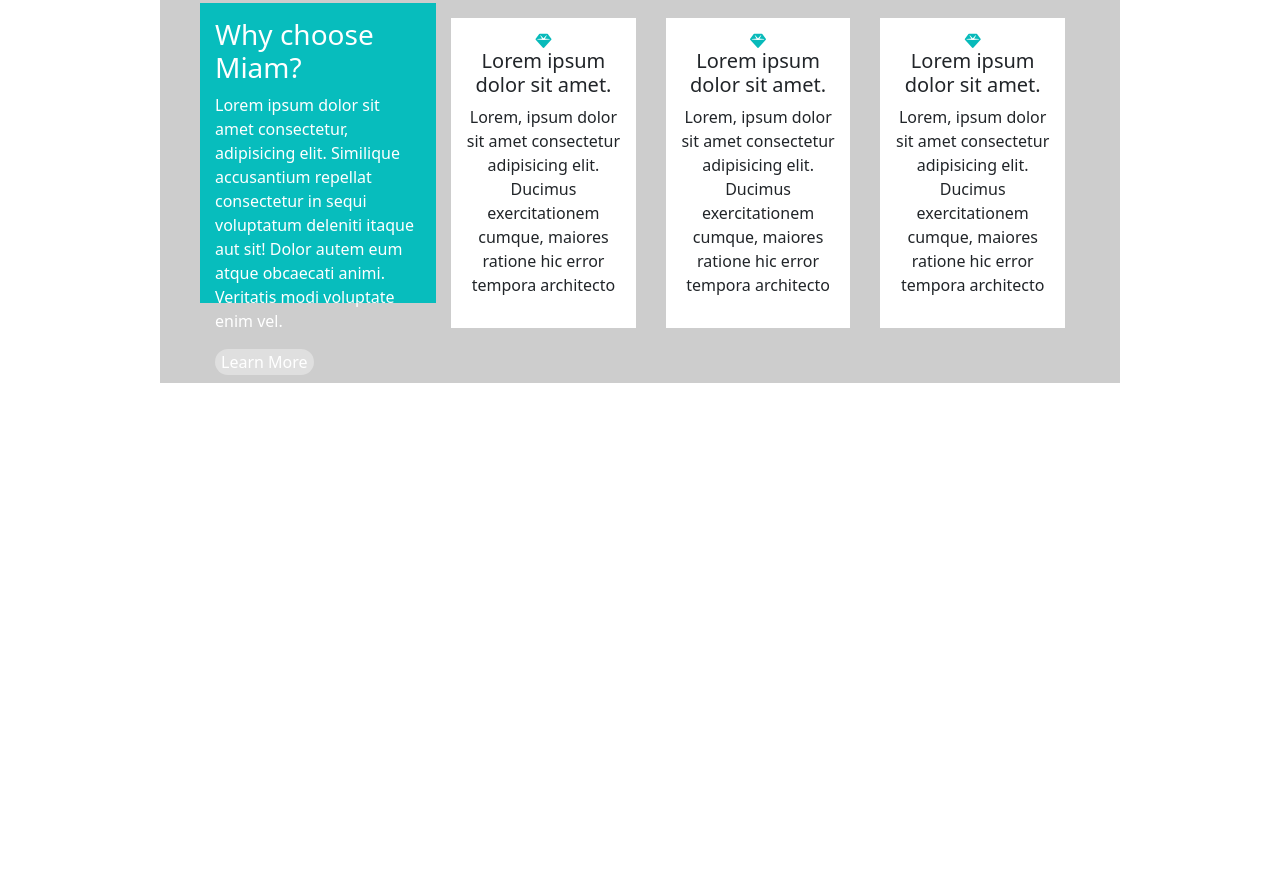
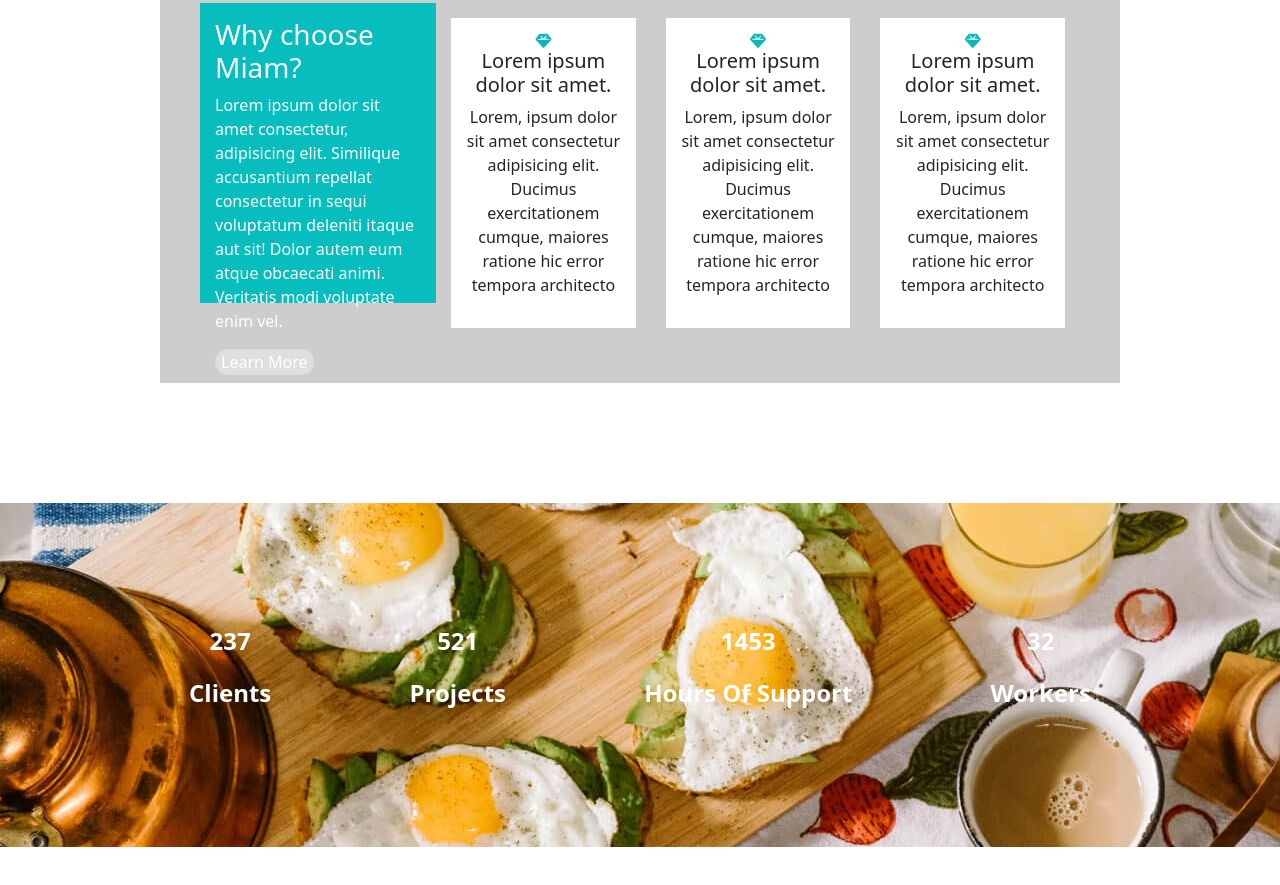
Before and after one commit to sebreye/Projet-Miam, a website: page index.html in a window 1280 px wide. Shown: the part 1429-2314 px from the top of the page. Before the commit the page ends 1812 px from the top, so only its background shows below. Drawn offline with Linux system fonts and the light colour scheme.

Commit message:
ajout sect followers

```diff
--- a/index.html
+++ b/index.html
@@ -97,5 +97,27 @@
             <p>Lorem, ipsum dolor sit amet consectetur adipisicing elit. Ducimus exercitationem cumque, maiores ratione hic error tempora architecto </p>
         </div>
     </section>
+
+    <!-- fin cards -->
+
+    <!-- début followers -->
+    <section class="pt-followers">
+        <div class="clients">
+            <p>237</p>
+            <p>Clients</p>
+        </div>
+        <div class="clients">
+            <p>521</p>
+            <p>Projects</p>
+        </div>
+        <div class="clients">
+            <p>1453</p>
+            <p>Hours Of Support</p>
+        </div>
+        <div class="clients">
+            <p>32</p>
+            <p>Workers</p>
+        </div>
+    </section>
 </body>
 </html>
--- a/src/sass/modules/_cards.scss
+++ b/src/sass/modules/_cards.scss
@@ -4,6 +4,7 @@
     margin-right: 20vh;
     background-color: rgb(205, 205, 205);
     padding: 5vh;
+    margin-bottom: 15vh;
 }
 .cards-big{
     background-color: rgb(7, 189, 189);
--- a/src/sass/modules/_followers.scss
+++ b/src/sass/modules/_followers.scss
@@ -0,0 +1,19 @@
+.pt-followers{
+    background-image: url("../../../public/img/stats-bg.jpg");
+    background-attachment: fixed;
+    background-repeat: repeat-y;
+    padding: 15vh;
+    margin-bottom: 15vh;
+    color: white;
+    display: flex;
+    justify-content: space-around;
+}
+.clients {
+    display: flex;
+    flex-direction: column;
+    text-align: center;
+}
+.clients p{
+    font-size: x-large;
+    font-weight: bolder;
+}
```
Also changed, not shown: public/css/app.css.
